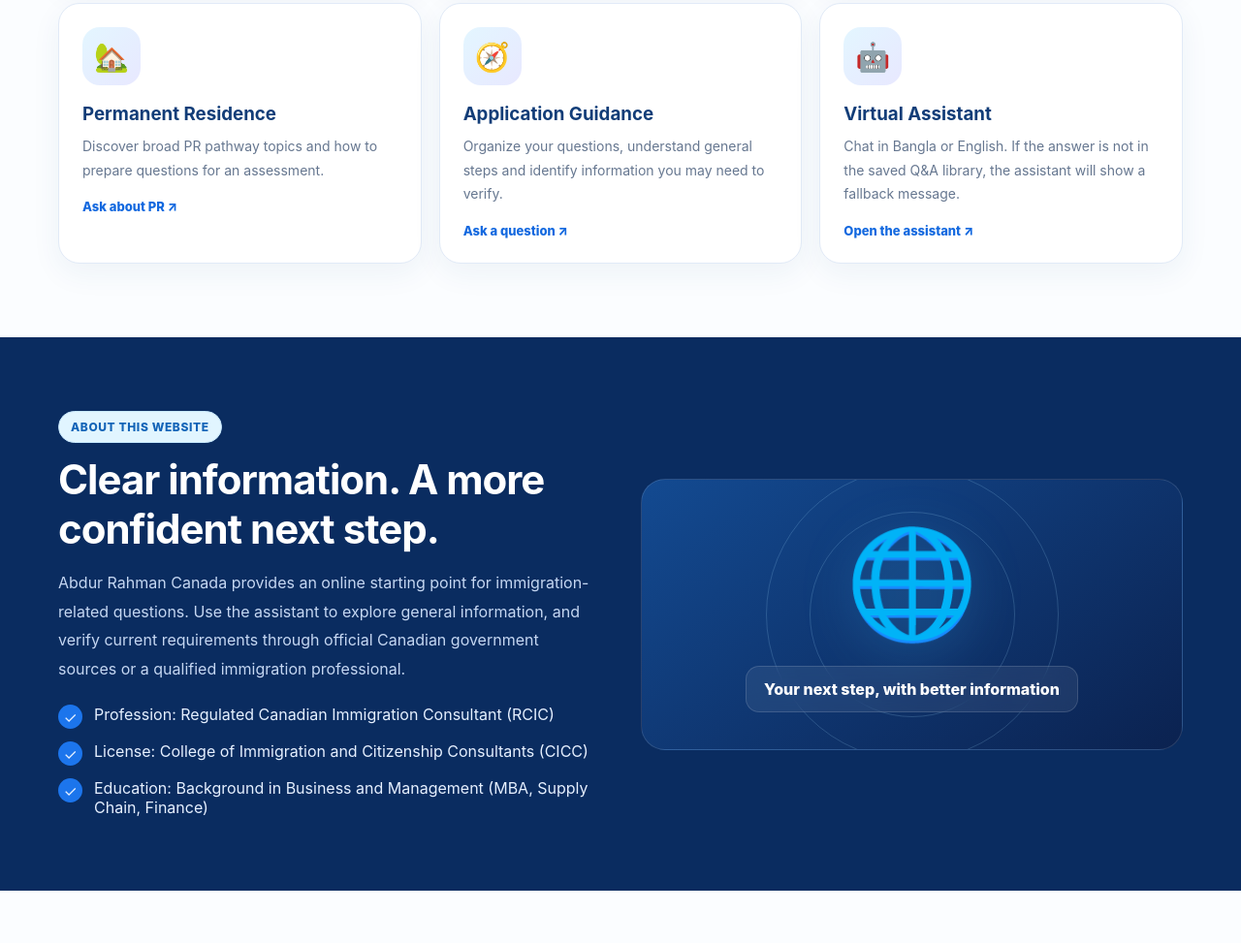
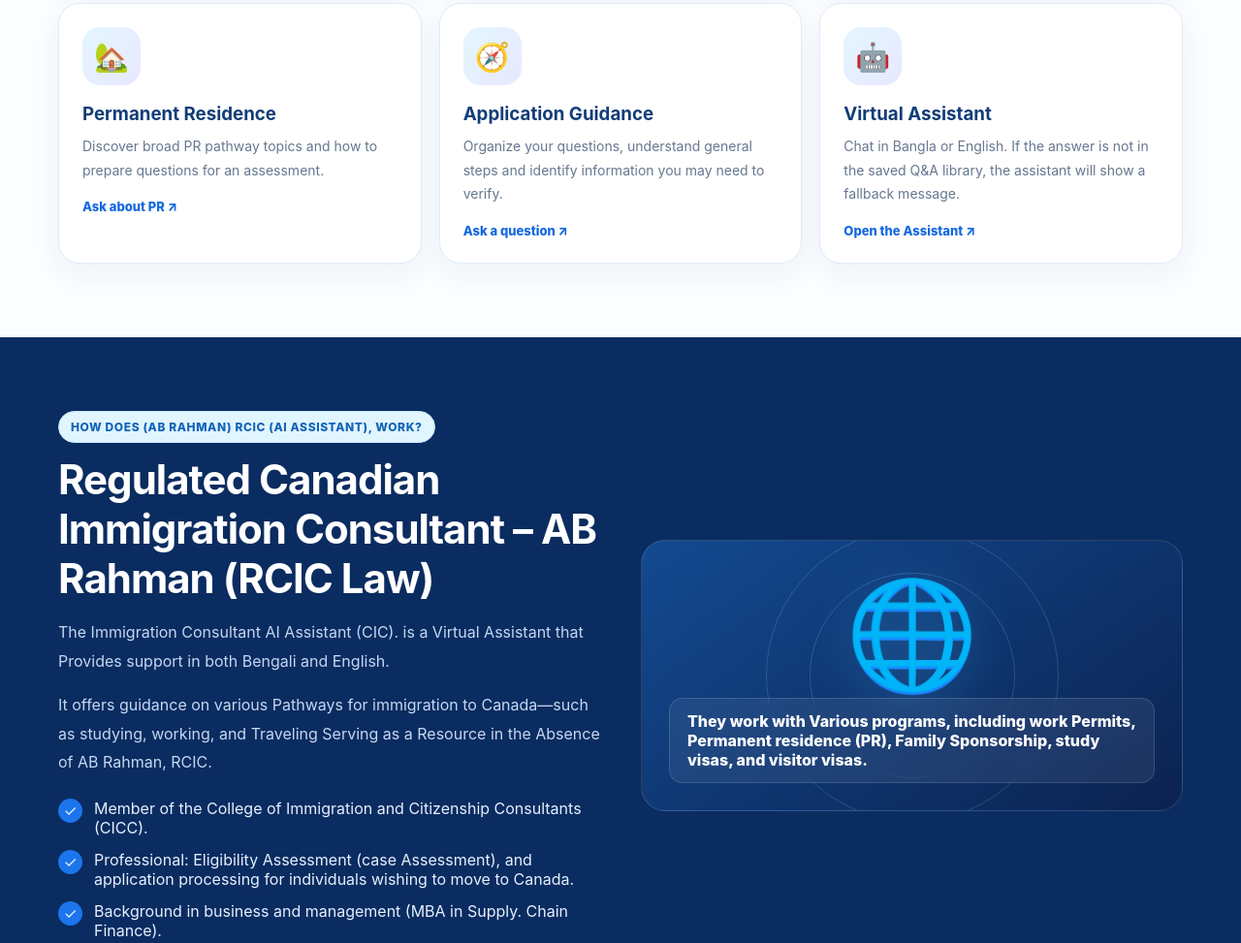
Before and after one commit to Regulated-immigration-Consultant/immigration-ai-assistant-ca, a plain HTML site: page index.html in a window 1280 px wide. Shown: the part 1285-2258 px from the top of the page at 97% size. Drawn offline with Linux system fonts and the light colour scheme; no server answers.

Commit message:
Update index.html

```diff
--- a/index.html
+++ b/index.html
@@ -117,33 +117,34 @@
 <div class="serviceIcon">🤖</div>
 <h3>Virtual Assistant</h3>
 <p>Chat in Bangla or English. If the answer is not in the saved Q&amp;A library, the assistant will show a fallback message.</p>
-<a href="#" class="learn" onclick="openChat();return false">Open the assistant ↗</a></article>
+<a href="#" class="learn" onclick="openChat();return false">Open the Assistant ↗</a></article>
 </div>
 </div>
 </section>
 <section class="section aboutBand" id="about">
 <div class="container aboutGrid"><div>
-<span class="eyebrow">About this website</span>
-<h2>Clear information. A more confident next step.</h2>
-<p>Abdur Rahman Canada provides an online starting point for immigration-related questions.
-  Use the assistant to explore general information, and verify current requirements through official Canadian government sources or a qualified immigration professional.</p>
+<span class="eyebrow">How does (AB Rahman) RCIC (AI Assistant), Work?</span>
+<h2>Regulated Canadian Immigration Consultant – AB Rahman (RCIC Law)</h2>
+<p>The Immigration Consultant AI Assistant (CIC). is a Virtual Assistant that Provides support in both Bengali and English.</p>
+<p>It offers guidance on various Pathways for immigration to Canada—such as studying, working, and Traveling Serving as a Resource in the Absence of AB Rahman, RCIC.</p>
   <div class="featureList">
   <div class="feature">
   <span class="check">✓</span>
-  <span>Profession: Regulated Canadian Immigration Consultant (RCIC)</span>
+  <span>Member of the College of Immigration and Citizenship Consultants (CICC).</span>
   </div>
   <div class="feature">
   <span class="check">✓</span>
-  <span>License: College of Immigration and Citizenship Consultants (CICC)</span>
+  <span> Professional: Eligibility Assessment (case Assessment), and application processing for individuals wishing to move to Canada.</span>
   </div>
   <div class="feature">
   <span class="check">✓</span>
-  <span>Education: Background in Business and Management (MBA, Supply Chain, Finance)</span>
+  <span>Background in business and management (MBA in Supply. Chain Finance).</span>
   </div></div>
 </div>
 <div class="aboutVisual">
 <div class="globe">🌐</div>
-<div class="labelbox">Your next step, with better information</div>
+<div class="labelbox">They work with Various programs, including work Permits,
+  Permanent residence (PR), Family Sponsorship, study visas, and visitor visas.</div>
 </div>
 </div>
 </section>
@@ -163,13 +164,12 @@
 </section>
 <footer class="footer">
 <div class="container footrow">
-<span>© <span id="year">
-</span> Abdur Rahman Canada. All rights reserved.</span>
-<span>General information only · Immigration outcomes are not guaranteed.</span>
+<img src="https://uploads.onecompiler.io/456zwfvf5/1792784819844/31653.png"
+alt="Showcase Image Banner" style="pointer-events: none;" ondragstart="false" width="100%">
 </div>
 </footer>
 <button class="chatLauncher" id="launcher" onclick="toggleChat()" aria-label="Open virtual assistant">
-<span class="chatPrompt">Hi there! 👋 I am Abdur Rahman's assistant.<br>I am ready to help you.</span>
+<span class="chatPrompt">Hi there! 👋 I am Abdur Rahman's Assistant. <br> I am ready to help you.</span>
 <span class="launcherOrb">
 <svg viewBox="0 0 48 48" fill="none" aria-hidden="true">
 <path d="M7 22c0-9 7-15 17-15s17 6 17 15-7 15-17 15h-4l-8 5 2-9c-4-3-7-6-7-11Z" stroke="white" stroke-width="3.5" stroke-linejoin="round"/>
@@ -184,8 +184,8 @@
 <header class="chatTop">
 <div class="miniBot">✦</div>
 <div>
-<strong>Virtual Assistant</strong>
-<small>● Online · Bangla + English</small>
+<strong>AB RCiC Assistant</strong>
+<small>● Immigration Consultant AI. Assistant</small>
 </div>
 <button class="chatClose" onclick="closeChat()" aria-label="Close chat">×</button>
 </header>
```
